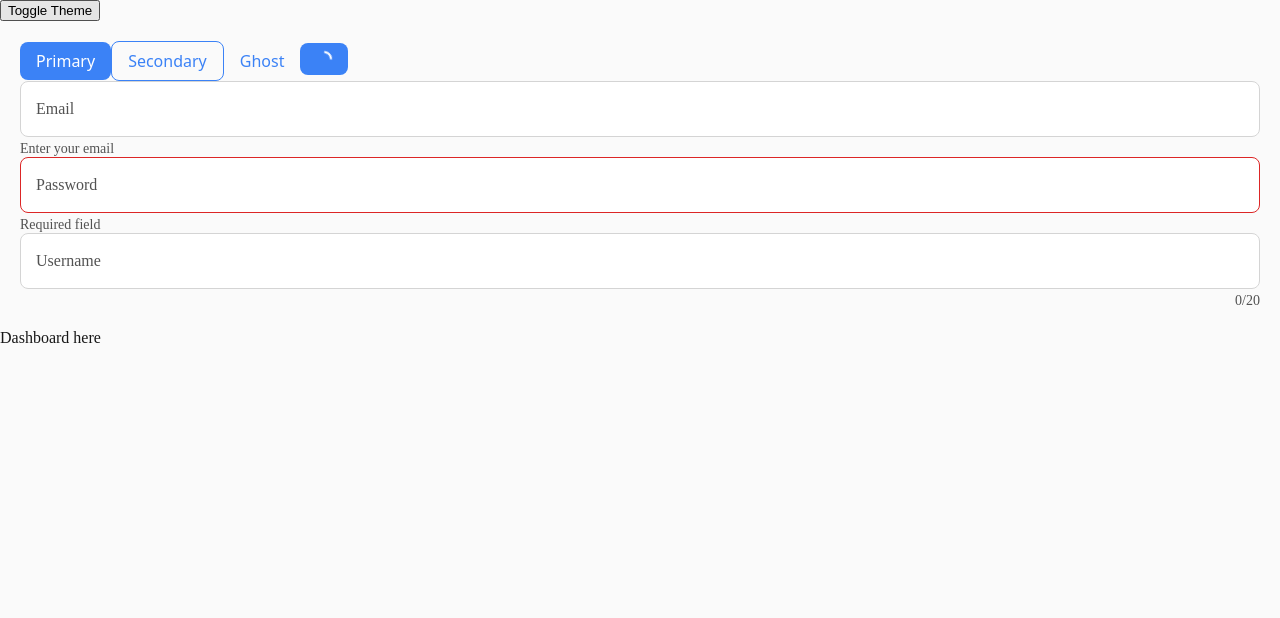
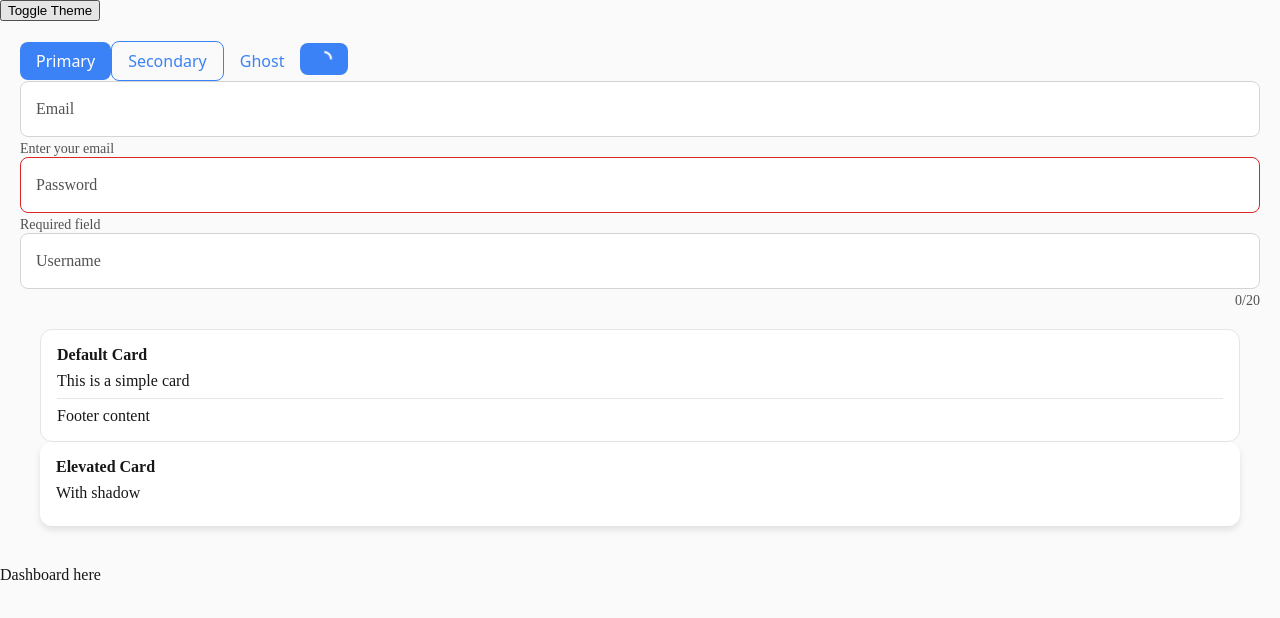
Before and after one commit to vickypaul711/test-fermi, a Next.js app in the folder design-system-dashboard/: page / in a window 1280 px wide. Shown: the top 618 px of the page. Built offline with nearby package versions, Linux system fonts and the light colour scheme.

Commit message:
feat: implement card component with variants and composable slots

```diff
--- a/design-system-dashboard/src/app/page.tsx
+++ b/design-system-dashboard/src/app/page.tsx
@@ -1,4 +1,5 @@
 import Button from "@/components/ui/button/button";
+import Card, { CardBody, CardFooter, CardHeader } from "@/components/ui/card/card";
 import Input from "@/components/ui/input/input";
 import ThemeToggle from "@/components/ui/themeToggle";
 
@@ -15,6 +16,18 @@ export default function Home() {
         <Input label="Email" helperText="Enter your email" />
         <Input label="Password" error="Required field" />
         <Input label="Username" maxLength={20} />
+        <div style={{ padding: '20px' }}>
+      <Card>
+        <CardHeader>Default Card</CardHeader>
+        <CardBody>This is a simple card</CardBody>
+        <CardFooter>Footer content</CardFooter>
+      </Card>
+
+      <Card variant="elevated">
+        <CardHeader>Elevated Card</CardHeader>
+        <CardBody>With shadow</CardBody>
+      </Card>
+    </div>
       </div>
       <div>Dashboard here</div>
     </>
--- /dev/null
+++ b/design-system-dashboard/src/components/ui/card/card.module.css
@@ -0,0 +1,41 @@
+.card {
+  background: var(--color-surface);
+  border-radius: var(--radius-lg);
+  padding: var(--space-md);
+
+  transition: box-shadow var(--transition-medium),
+              transform var(--transition-medium);
+}
+
+/* -------- VARIANTS -------- */
+
+.default {
+  border: 1px solid var(--color-neutral-200);
+}
+
+.elevated {
+  box-shadow: var(--shadow-md);
+}
+
+/* -------- HOVER -------- */
+
+.card:hover {
+  box-shadow: var(--shadow-lg);
+  transform: translateY(-2px);
+}
+
+/* -------- SECTIONS -------- */
+
+.header {
+  margin-bottom: var(--space-sm);
+  font-weight: var(--font-weight-semibold);
+}
+
+.body {
+  margin-bottom: var(--space-sm);
+}
+
+.footer {
+  border-top: 1px solid var(--color-neutral-200);
+  padding-top: var(--space-sm);
+}
--- /dev/null
+++ b/design-system-dashboard/src/components/ui/card/card.tsx
@@ -0,0 +1,29 @@
+import styles from './card.module.css';
+import clsx from 'clsx';
+
+type CardVariant = 'default' | 'elevated';
+
+interface CardProps {
+  children: React.ReactNode;
+  variant?: CardVariant;
+}
+
+export default function Card({ children, variant = 'default' }: CardProps) {
+  return (
+    <div className={clsx(styles.card, styles[variant])}>
+      {children}
+    </div>
+  );
+}
+
+export function CardHeader({ children }: { children: React.ReactNode }) {
+  return <div className={styles.header}>{children}</div>;
+}
+
+export function CardBody({ children }: { children: React.ReactNode }) {
+  return <div className={styles.body}>{children}</div>;
+}
+
+export function CardFooter({ children }: { children: React.ReactNode }) {
+  return <div className={styles.footer}>{children}</div>;
+}
```
